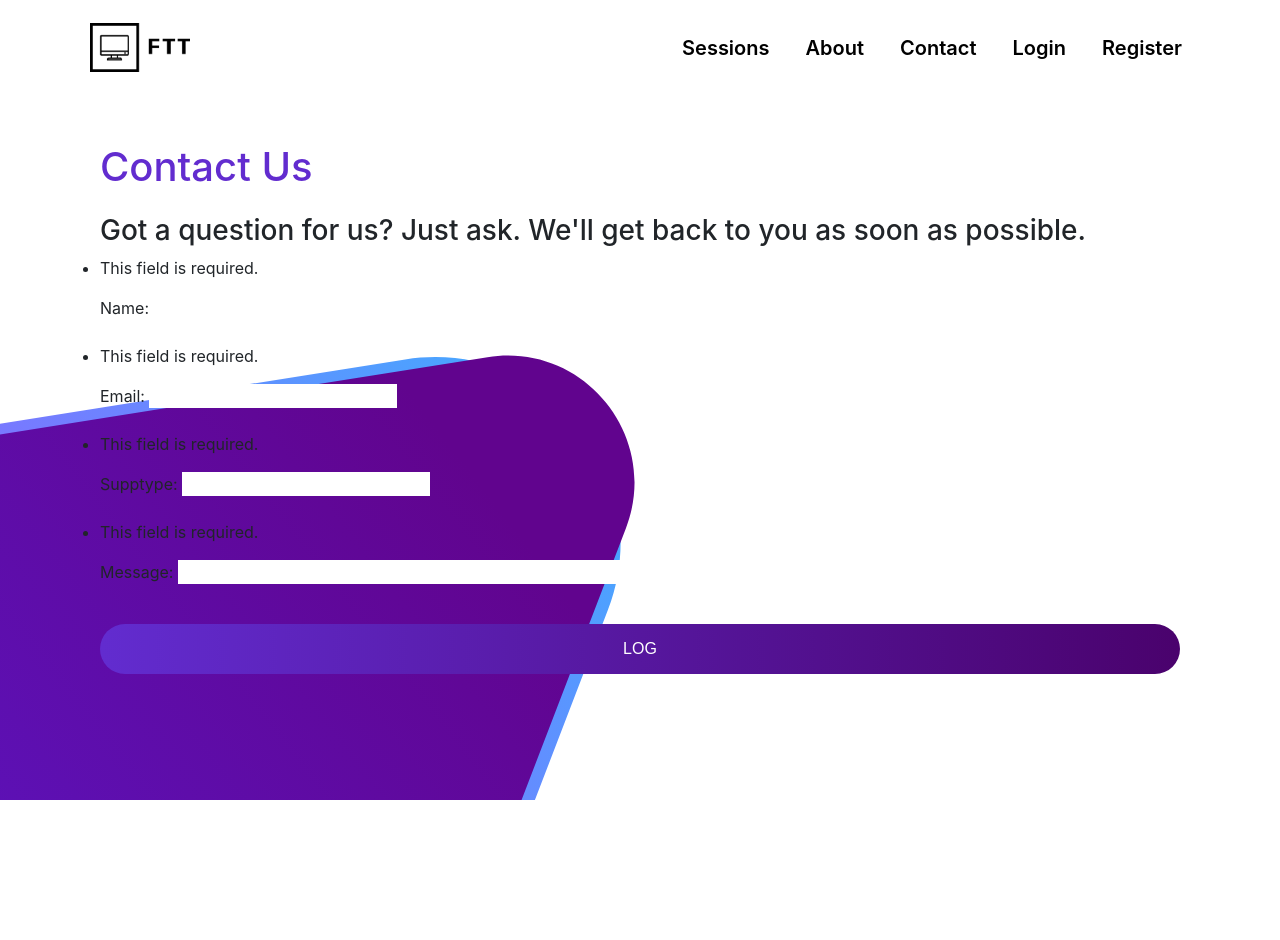
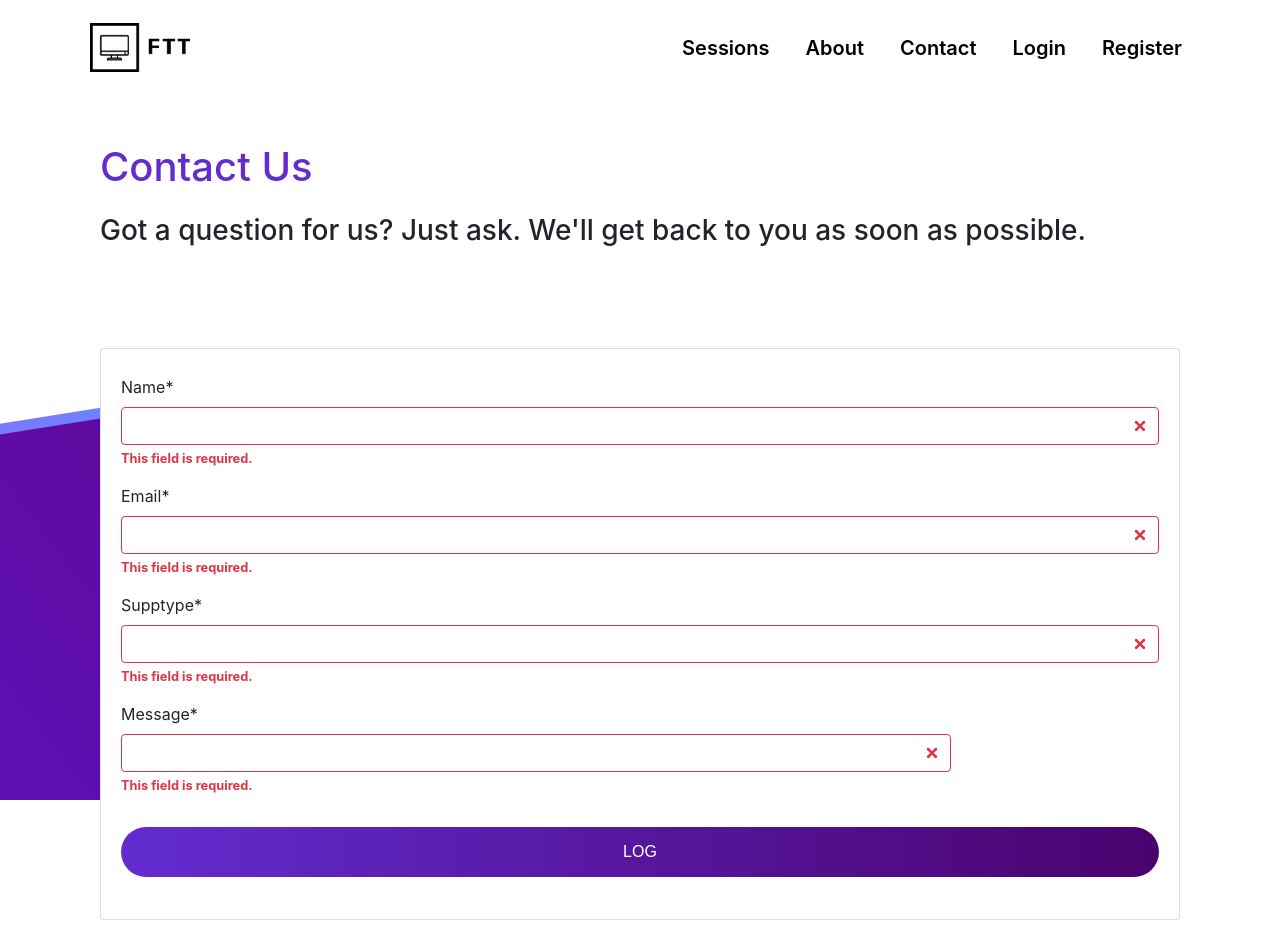
Before and after one commit to Hamad-Kashmiri-University/FabrikamLtd, a Django app: page /contact/contact/ in a window 1280 px wide. Before the commit the page ends 800 px from the top, so only its background shows below. Run offline with Django 3.2, Linux system fonts and the light colour scheme; some libraries are stand-ins or nearby versions.

Commit message:
Form now looks nicer.

```diff
--- a/Contact/templates/Contact/contact.html
+++ b/Contact/templates/Contact/contact.html
@@ -9,10 +9,12 @@
 <div class="container-fluid pt-5">
     <h1>Contact Us</h1>
     <h3>Got a question for us? Just ask. We'll get back to you as soon as possible. </h3>
-    <form method="POST" class="form">
-        {% csrf_token %}
-        {{ form.as_p }}
-        <button type="submit" class="save btn btn-default">Log</button>
-    </form>
+    <div class = content-section>
+        <form method="POST" class="form-group pt-3">
+            {% csrf_token %}
+            {{ form|crispy }}
+            <button type="submit" class="save btn btn-default">Log</button>
+        </form>
+    </div>
 </div>
 {% endblock content %}
```
Also changed, not shown: db.sqlite3.
